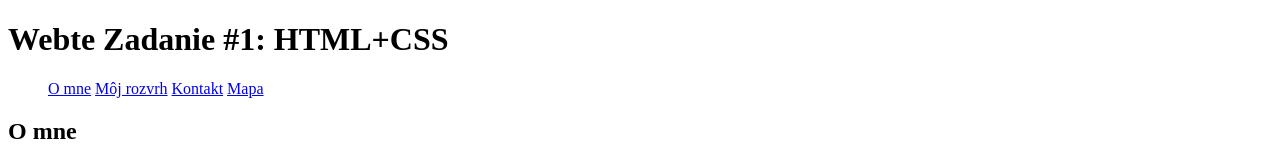
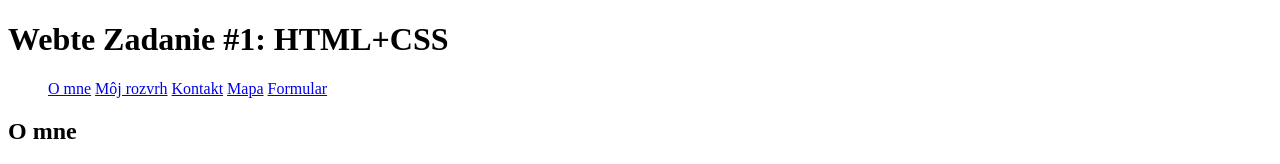
Before and after one commit to Arcanum417/WebteZadania, a plain HTML site: page src/index.html in a window 1280 px wide. Shown: the top 164 px of the page. Drawn offline with Linux system fonts and the light colour scheme.

Commit message:
add item to menu

```diff
--- a/src/index.html
+++ b/src/index.html
@@ -14,6 +14,7 @@
         <li class="menu"><a href="rozvrh.html">Môj rozvrh</a></li>
         <li class="menu"><a href="kontakt.html">Kontakt</a></li>
         <li class="menu"><a href="map.html">Mapa</a></li>
+        <li class="menu"><a href="formular.html">Formular</a></li>
     </ul>
 </nav>
 
```
Also changed, not shown: src/kontakt.html (+1 -0 lines), src/map.html (+1 -0 lines).
